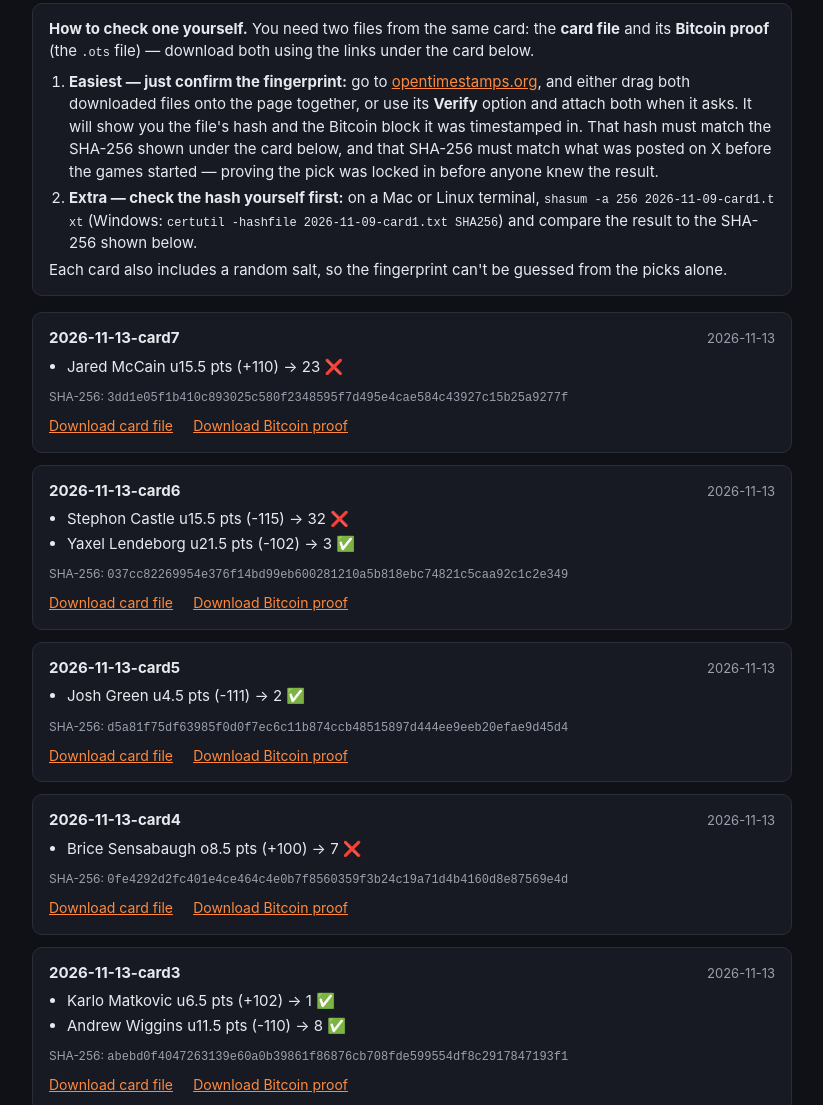
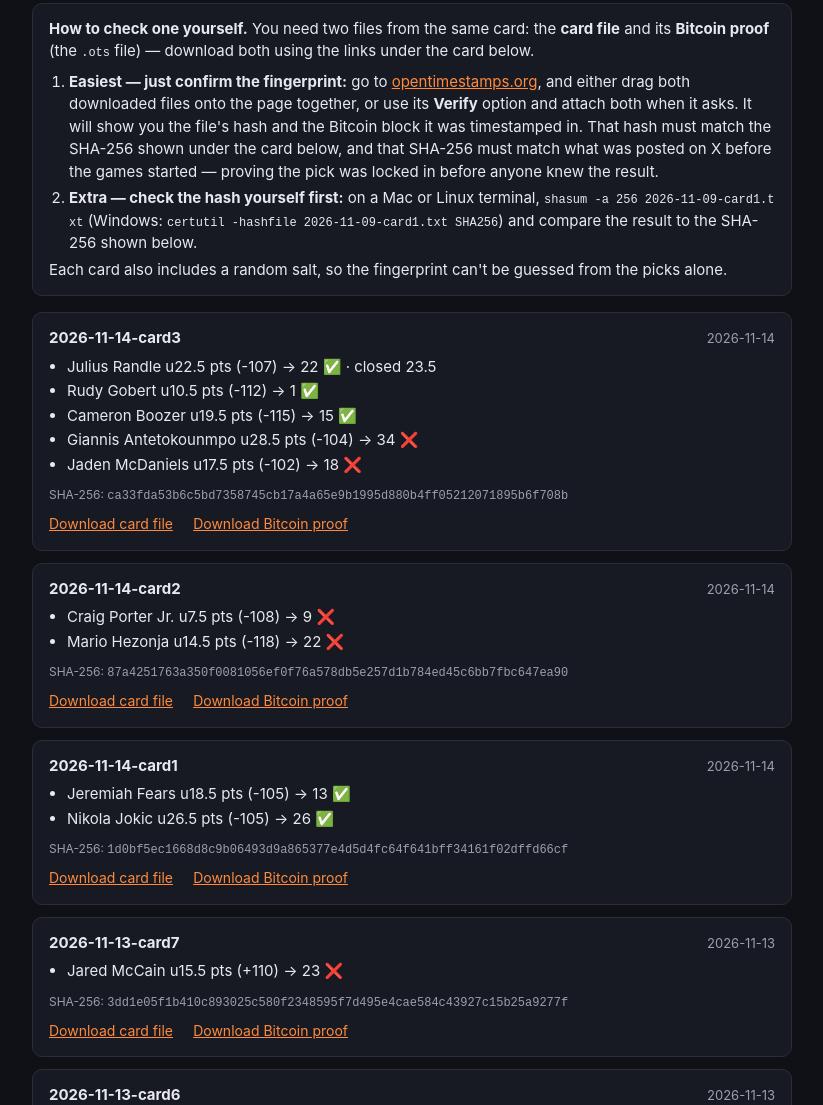
Before and after one commit to ExcursionScout/aicapper-cards, a plain HTML site: page index.html in a window 1280 px wide. Shown: the part 190-1295 px from the top of the page, without its empty margins (228-1051 px from the left). Drawn offline with Linux system fonts and the light colour scheme.

Commit message:
Publish 30 revealed card(s)

```diff
--- a/index.html
+++ b/index.html
@@ -26,6 +26,33 @@ before anyone knew the result.</li>
 (Windows: <code>certutil -hashfile 2026-11-09-card1.txt SHA256</code>) and compare the result to the SHA-256 shown below.</li>
 </ol>
 Each card also includes a random salt, so the fingerprint can't be guessed from the picks alone.</div>
+<div class="card">
+  <div class="chead"><b>2026-11-14-card3</b> <span class="note">2026-11-14</span></div>
+  <ul class="plays"><li>Julius Randle u22.5 pts (-107) → 22 ✅ · closed 23.5</li><li>Rudy Gobert u10.5 pts (-112) → 1 ✅</li><li>Cameron Boozer u19.5 pts (-115) → 15 ✅</li><li>Giannis Antetokounmpo u28.5 pts (-104) → 34 ❌</li><li>Jaden McDaniels u17.5 pts (-102) → 18 ❌</li></ul>
+  <div class="hash">SHA-256: <code>ca33fda53b6c5bd7358745cb17a4a65e9b1995d880b4ff05212071895b6f708b</code></div>
+  <div class="dl">
+    <a download href="cards/2026-11-14-card3.txt">Download card file</a>
+    <a download href="cards/2026-11-14-card3.txt.ots">Download Bitcoin proof</a>
+  </div>
+</div>
+<div class="card">
+  <div class="chead"><b>2026-11-14-card2</b> <span class="note">2026-11-14</span></div>
+  <ul class="plays"><li>Craig Porter Jr. u7.5 pts (-108) → 9 ❌</li><li>Mario Hezonja u14.5 pts (-118) → 22 ❌</li></ul>
+  <div class="hash">SHA-256: <code>87a4251763a350f0081056ef0f76a578db5e257d1b784ed45c6bb7fbc647ea90</code></div>
+  <div class="dl">
+    <a download href="cards/2026-11-14-card2.txt">Download card file</a>
+    <a download href="cards/2026-11-14-card2.txt.ots">Download Bitcoin proof</a>
+  </div>
+</div>
+<div class="card">
+  <div class="chead"><b>2026-11-14-card1</b> <span class="note">2026-11-14</span></div>
+  <ul class="plays"><li>Jeremiah Fears u18.5 pts (-105) → 13 ✅</li><li>Nikola Jokic u26.5 pts (-105) → 26 ✅</li></ul>
+  <div class="hash">SHA-256: <code>1d0bf5ec1668d8c9b06493d9a865377e4d5d4fc64f641bff34161f02dffd66cf</code></div>
+  <div class="dl">
+    <a download href="cards/2026-11-14-card1.txt">Download card file</a>
+    <a download href="cards/2026-11-14-card1.txt.ots">Download Bitcoin proof</a>
+  </div>
+</div>
 <div class="card">
   <div class="chead"><b>2026-11-13-card7</b> <span class="note">2026-11-13</span></div>
   <ul class="plays"><li>Jared McCain u15.5 pts (+110) → 23 ❌</li></ul>
```
Also changed, not shown: cards/2026-11-14-card1.txt (added), cards/2026-11-14-card2.txt (added), cards/2026-11-14-card3.txt (added), 6 other files.
